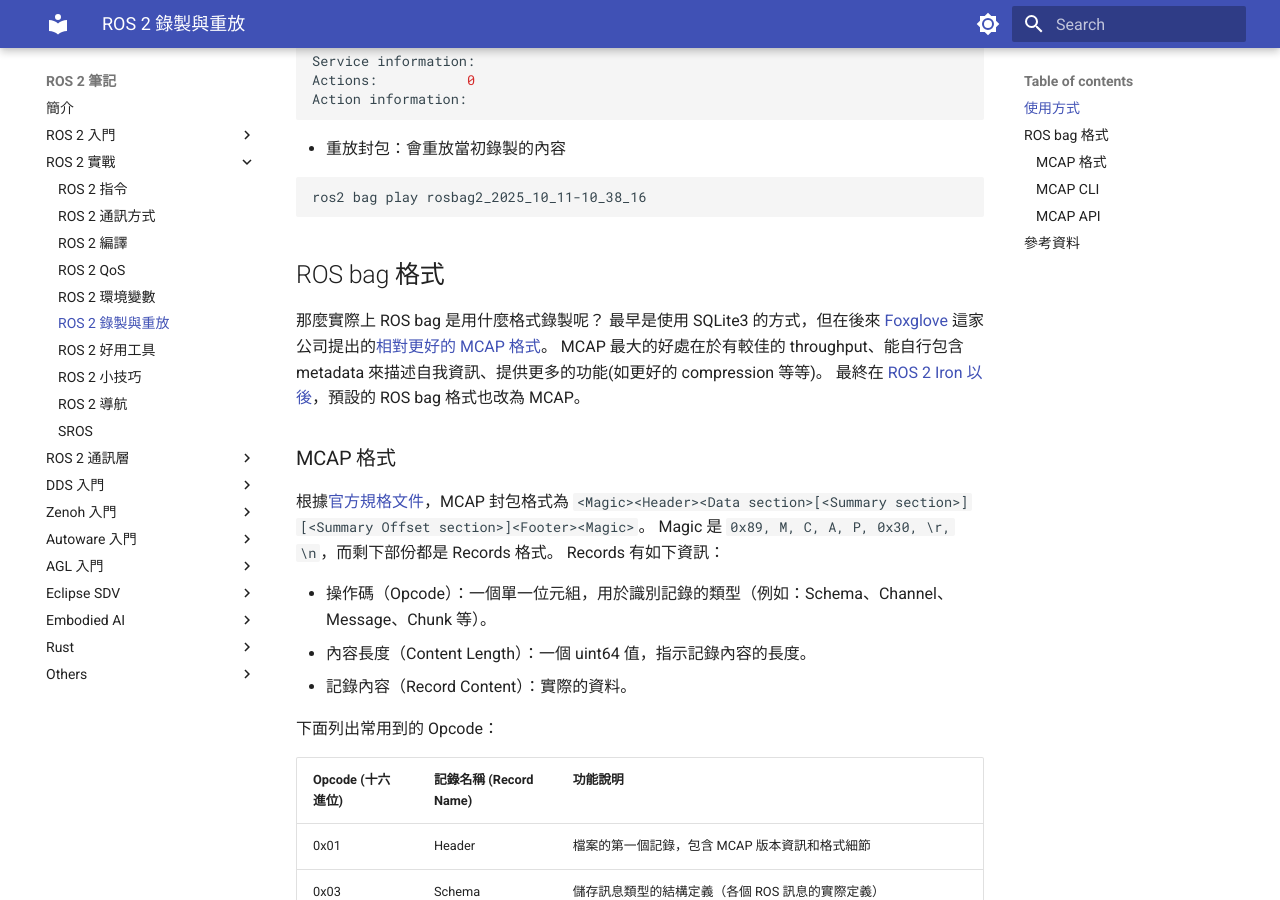
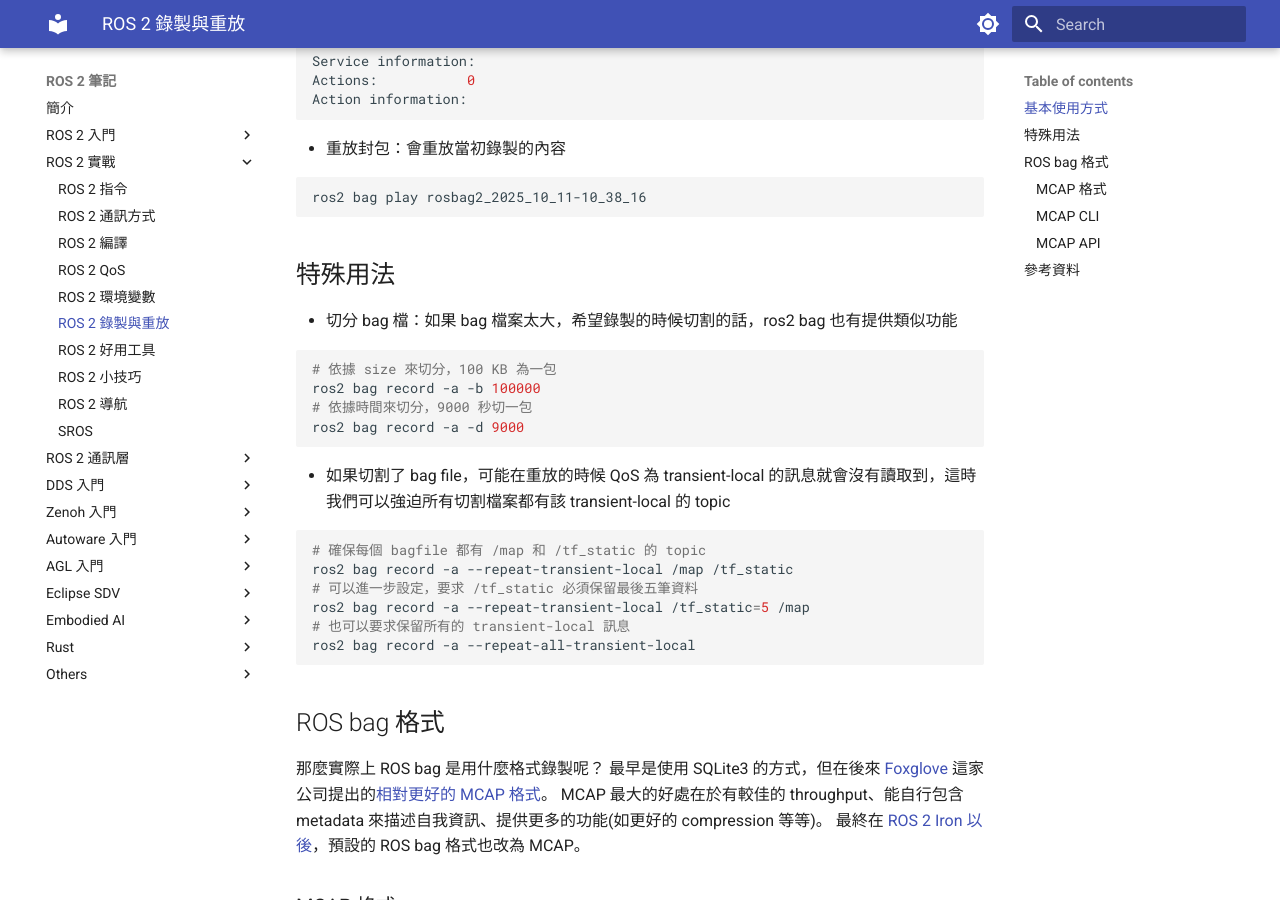
Before and after one commit to evshary/ros2-learning, an MkDocs documentation site: the page built from docs/ros2/record.md, in a window 1280 px wide and 900 px high, scrolled down 897 px. Built offline with MkDocs 1.6.1 and Material for MkDocs 9.7.7, drawn with Linux system fonts in a browser that asks for light colours.

Commit message:
Add transient-local usage in ROS bag.
Signed-off-by: ChenYing Kuo <evshary@gmail.com>

````diff
--- a/docs/ros2/record.md
+++ b/docs/ros2/record.md
@@ -13,7 +13,7 @@ keywords:
 在網路世界中，我們是使用 Wireshark 來錄製封包。
 然而在機器人領域中，最小的封包單位是一個個 ROS Message，因此需要有其他更適合的工具，也就是這邊要談到的 ROS bag。
 
-## 使用方式
+## 基本使用方式
 
 ROS bag 是 ROS CLI 指令下的其中一個部份，我們可以用 `ros2 bag --help` 來看到更多指令的用法。
 
@@ -49,6 +49,28 @@ Action information:
 
 ```bash
 ros2 bag play rosbag2_2025_10_11-10_38_16
+```
+
+## 特殊用法
+
+* 切分 bag 檔：如果 bag 檔案太大，希望錄製的時候切割的話，ros2 bag 也有提供類似功能
+
+```bash
+# 依據 size 來切分，100 KB 為一包
+ros2 bag record -a -b 100000
+# 依據時間來切分，9000 秒切一包
+ros2 bag record -a -d 9000
+```
+
+* 如果切割了 bag file，可能在重放的時候 QoS 為 transient-local 的訊息就會沒有讀取到，這時我們可以強迫所有切割檔案都有該 transient-local 的 topic
+
+```bash
+# 確保每個 bagfile 都有 /map 和 /tf_static 的 topic
+ros2 bag record -a --repeat-transient-local /map /tf_static
+# 可以進一步設定，要求 /tf_static 必須保留最後五筆資料
+ros2 bag record -a --repeat-transient-local /tf_static=5 /map
+# 也可以要求保留所有的 transient-local 訊息
+ros2 bag record -a --repeat-all-transient-local
 ```
 
 ## ROS bag 格式
````
